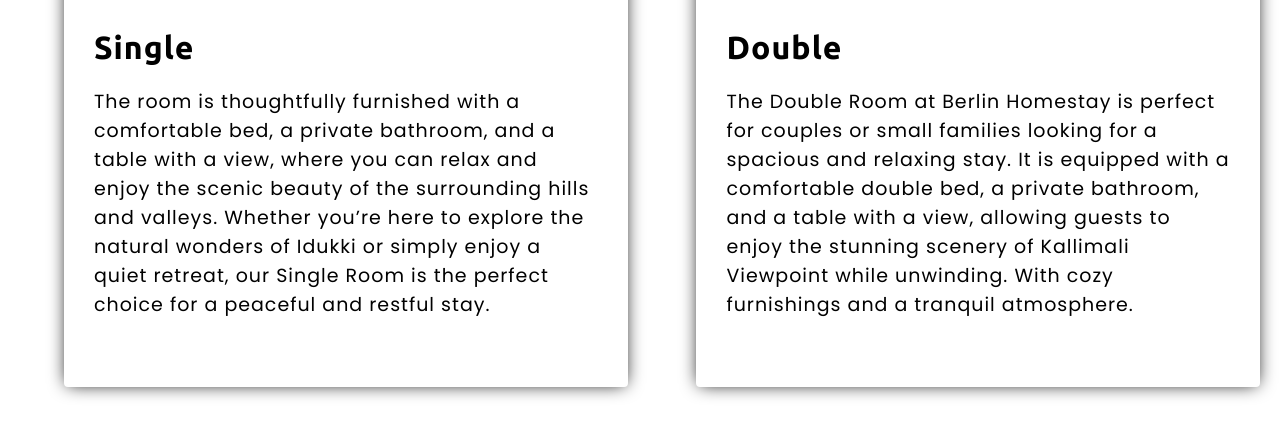
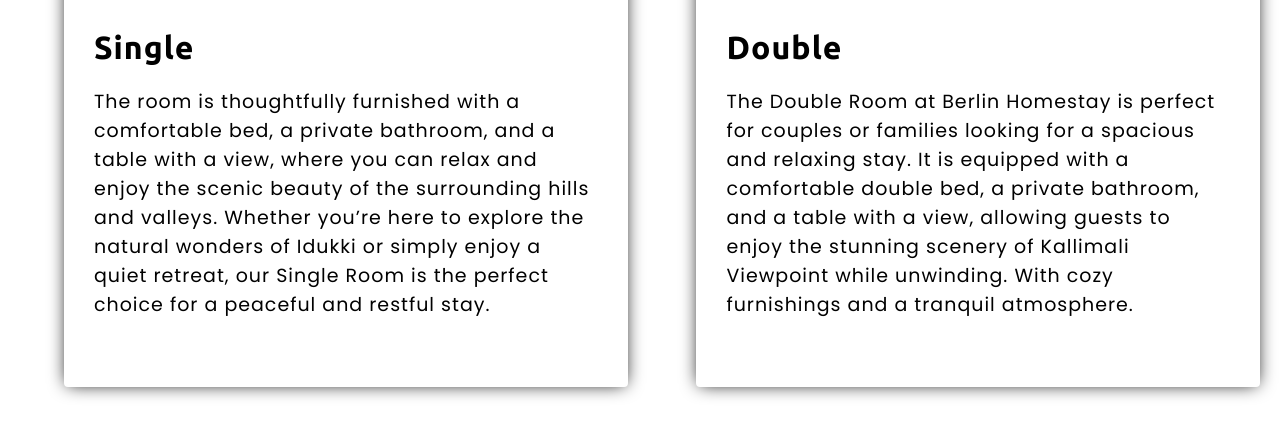
Before and after one commit to Web-Wizzard/berlin, a plain HTML site: page room.html in a window 1280 px wide. Shown: the part 1384-1822 px from the top of the page. Drawn offline with Linux system fonts and the light colour scheme; a web font is replaced by a local one.

Commit message:
Update room.html

```diff
--- a/room.html
+++ b/room.html
@@ -60,7 +60,7 @@
                     <img src="img/double.jpg">
                     <h1>Double</h1>
                     <p>
-                        The Double Room at Berlin Homestay is perfect for couples or small families looking for a spacious and relaxing stay. It is equipped with a comfortable double bed, a private bathroom, and a table with a view, allowing guests to enjoy the stunning scenery of Kallimali Viewpoint while unwinding. With cozy furnishings and a tranquil atmosphere.
+                        The Double Room at Berlin Homestay is perfect for couples or families looking for a spacious and relaxing stay. It is equipped with a comfortable double bed, a private bathroom, and a table with a view, allowing guests to enjoy the stunning scenery of Kallimali Viewpoint while unwinding. With cozy furnishings and a tranquil atmosphere.
                     </p>
                 </div>
 
```
